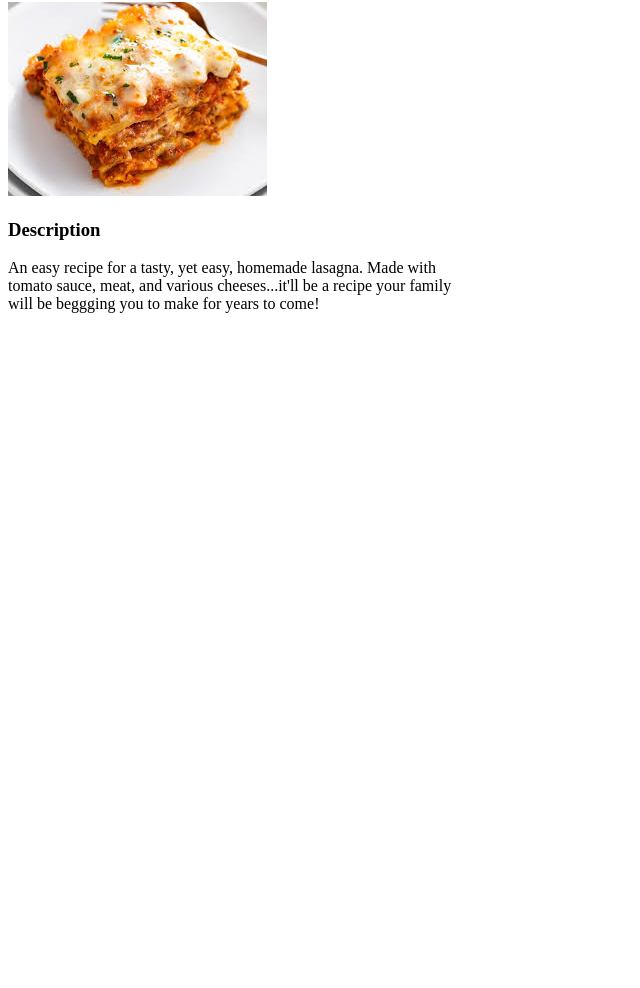
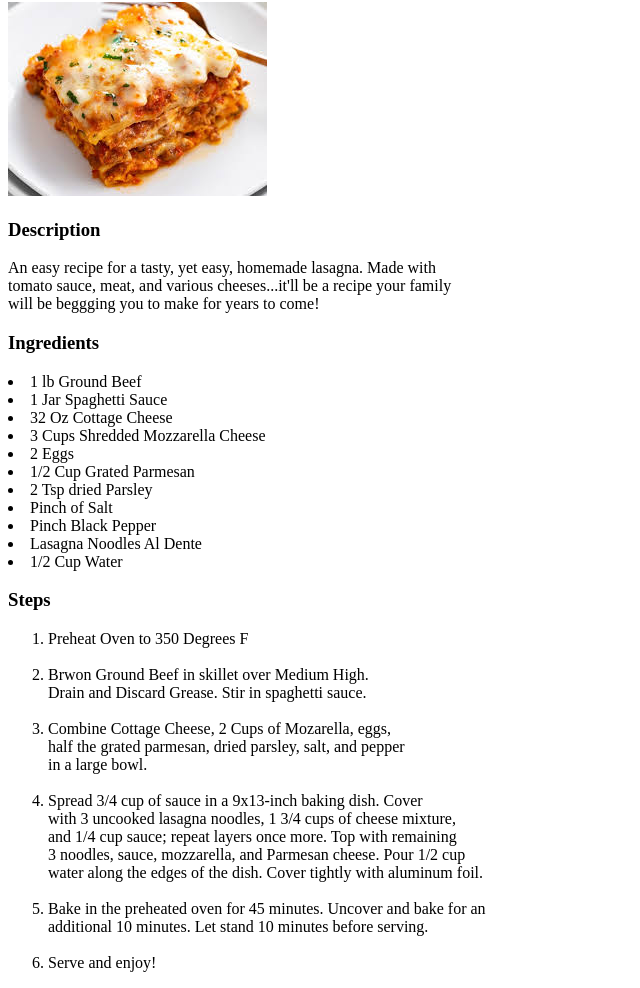
Before and after one commit to LeexxDyess/odin-recipes, a plain HTML site: page recipes/lasagna.html in a window 1280 px wide. Shown: the part 78-1066 px from the top of the page, without its empty margins (0-640 px from the left). Before the commit the page ends 800 px from the top, so only its background shows below. Drawn offline with Linux system fonts and the light colour scheme; files whose address does not match are found by name.

Commit message:
Added ingredients and steps for cooking

```diff
--- a/recipes/lasagna.html
+++ b/recipes/lasagna.html
@@ -13,5 +13,42 @@
     <p>An easy recipe for a tasty, yet easy, homemade lasagna. Made with <br>
        tomato sauce, meat, and various cheeses...it'll be a recipe your family <br>
        will be beggging you to make for years to come! </p>
+    <p>
+
+    </p>
+    <h3>Ingredients</h3>
+    <uo>
+        <li>1 lb Ground Beef</li>
+        <li>1 Jar Spaghetti Sauce</li>
+        <li>32 Oz Cottage Cheese</li>
+        <li>3 Cups Shredded Mozzarella Cheese</li>
+        <li>2 Eggs</li>
+        <li>1/2 Cup Grated Parmesan</li>
+        <li>2 Tsp dried Parsley</li>
+        <li>Pinch of Salt</li>
+        <li>Pinch Black Pepper</li>
+        <li>Lasagna Noodles Al Dente</li>
+        <li>1/2 Cup Water</li>
+    </uo>
+    <p>
+
+    </p>
+    <h3>Steps</h3>
+    <ol>
+        <li>Preheat Oven to 350 Degrees F</li><br>
+        <li>Brwon Ground Beef in skillet over Medium High. <br>
+            Drain and Discard Grease. Stir in spaghetti sauce.</li><br>
+        <li>Combine Cottage Cheese, 2 Cups of Mozarella, eggs, <br>
+            half the grated parmesan, dried parsley, salt, and pepper <br>
+            in a large bowl.</li><br>
+        <li>Spread 3/4 cup of sauce in a 9x13-inch baking dish. Cover<br>
+            with 3 uncooked lasagna noodles, 1 3/4 cups of cheese mixture,<br>
+            and 1/4 cup sauce; repeat layers once more. Top with remaining<br>
+            3 noodles, sauce, mozzarella, and Parmesan cheese. Pour 1/2 cup<br>
+            water along the edges of the dish. Cover tightly with aluminum foil.</li><br>
+        <li>Bake in the preheated oven for 45 minutes. Uncover and bake for an<br>
+            additional 10 minutes. Let stand 10 minutes before serving.</li><br>
+        <li>Serve and enjoy!</li>
+    </ol>
 </body>
 </html>
```
